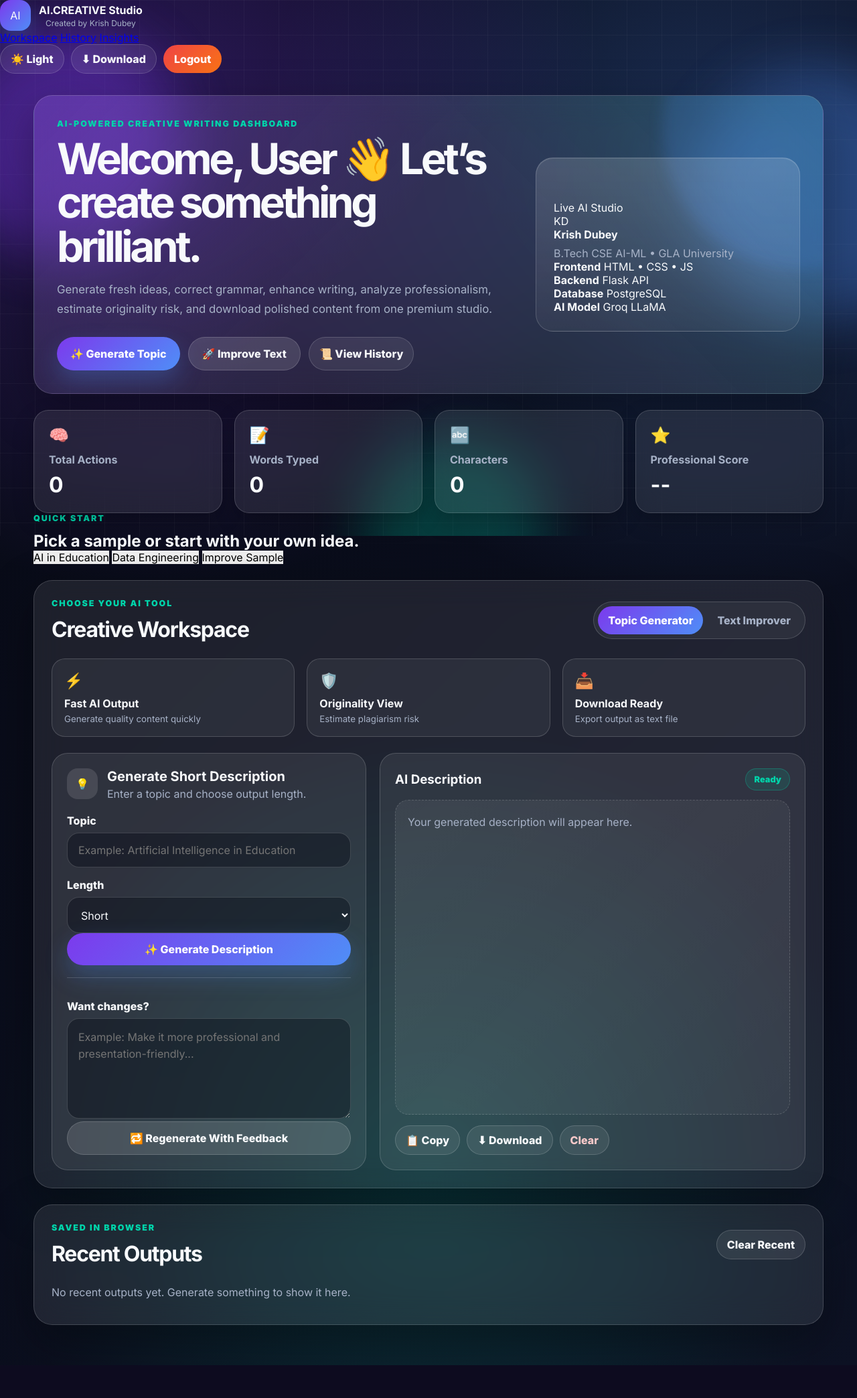
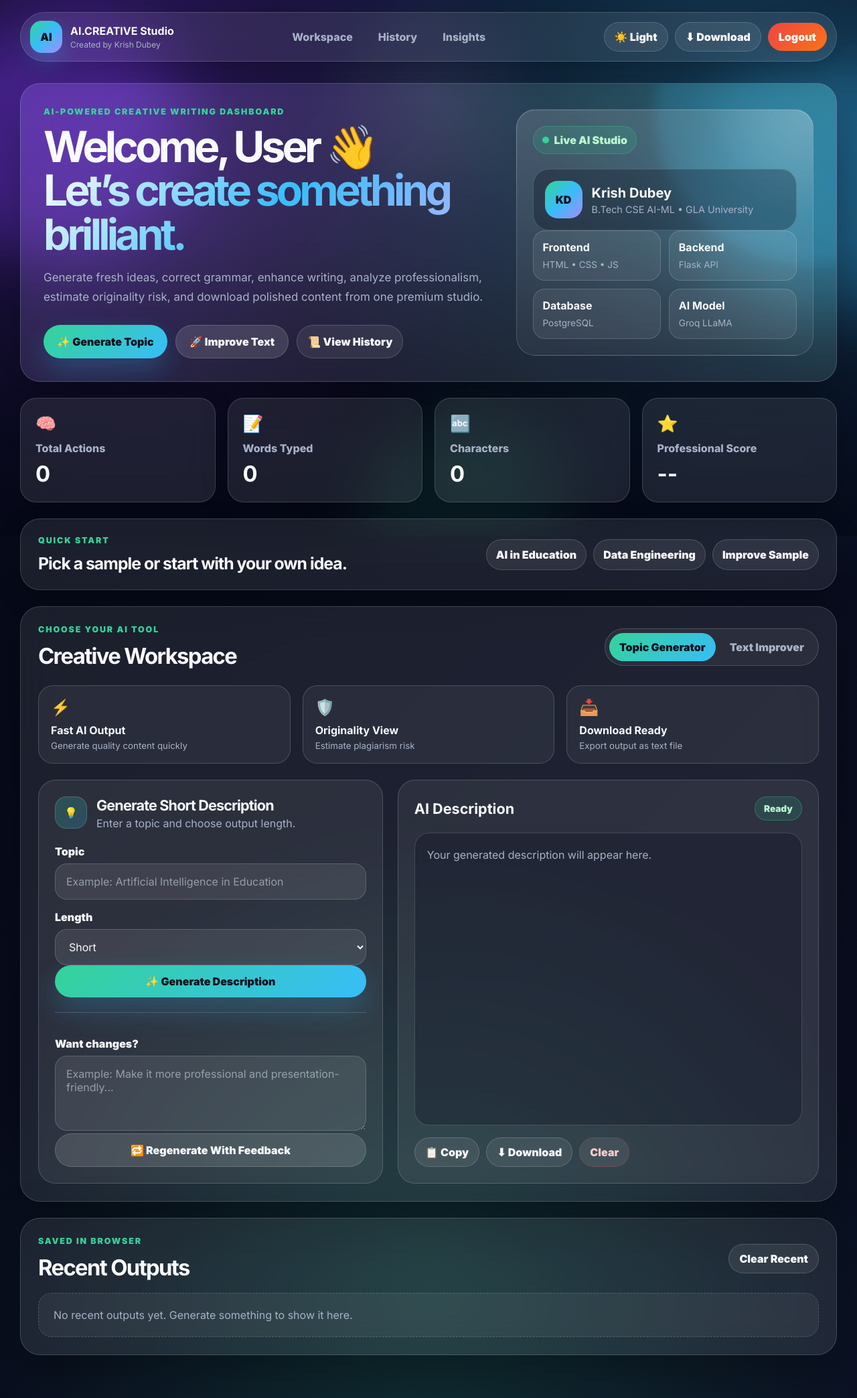
Before and after one commit to Krish28060606/MINI-PROJECT, a Flask app: page /index in a window 1280 px wide. Shown: the whole page at 67% size. Before the commit the page ends 2038 px from the top, so only its background shows below. Run offline with Flask 3, Linux system fonts and the light colour scheme; the visitor is signed in with stand-in values (Sample User, id 1); data that the repository does not hold is empty; some libraries are stand-ins or nearby versions.

Commit message:
Refactor CSS variables and styles for consistency

```diff
--- a/static/style.css
+++ b/static/style.css
@@ -1,8 +1,8 @@
 @import url('https://fonts.googleapis.com/css2?family=Inter:wght@400;500;600;700;800;900&display=swap');
 
 :root {
-  --bg: #070914;
-  --bg-2: #0d1224;
+  --bg: #050816;
+  --bg-2: #0b1023;
   --card: rgba(255, 255, 255, 0.085);
   --card-strong: rgba(255, 255, 255, 0.13);
   --border: rgba(255, 255, 255, 0.16);
@@ -10,21 +10,21 @@
   --text: #f8fafc;
   --muted: #a7b2c7;
   --primary: #7c3aed;
-  --primary-2: #4f8ef7;
-  --accent: #00d4aa;
+  --primary-2: #38bdf8;
+  --accent: #34d399;
   --warning: #f59e0b;
   --danger: #ef4444;
-  --shadow: 0 24px 70px rgba(0, 0, 0, 0.35);
-  --soft-shadow: 0 12px 32px rgba(0, 0, 0, 0.22);
-  --radius: 28px;
-  --radius-sm: 18px;
+  --shadow: 0 26px 80px rgba(0, 0, 0, 0.38);
+  --soft-shadow: 0 14px 38px rgba(0, 0, 0, 0.24);
+  --radius: 30px;
+  --radius-sm: 20px;
 }
 
 body.light-theme {
   --bg: #eef4ff;
   --bg-2: #f8fbff;
   --card: rgba(255, 255, 255, 0.74);
-  --card-strong: rgba(255, 255, 255, 0.92);
+  --card-strong: rgba(255, 255, 255, 0.95);
   --border: rgba(15, 23, 42, 0.12);
   --border-strong: rgba(79, 70, 229, 0.22);
   --text: #0f172a;
@@ -48,9 +48,9 @@ body {
   font-family: 'Inter', system-ui, sans-serif;
   color: var(--text);
   background:
-    radial-gradient(circle at 18% 10%, rgba(124, 58, 237, 0.32), transparent 32%),
-    radial-gradient(circle at 82% 12%, rgba(79, 142, 247, 0.26), transparent 32%),
-    radial-gradient(circle at 50% 85%, rgba(0, 212, 170, 0.18), transparent 35%),
+    radial-gradient(circle at 14% 8%, rgba(124, 58, 237, 0.34), transparent 30%),
+    radial-gradient(circle at 86% 8%, rgba(56, 189, 248, 0.28), transparent 32%),
+    radial-gradient(circle at 50% 92%, rgba(52, 211, 153, 0.18), transparent 34%),
     linear-gradient(135deg, var(--bg), var(--bg-2));
   overflow-x: hidden;
 }
@@ -59,12 +59,13 @@ body::before {
   content: "";
   position: fixed;
   inset: 0;
-  z-index: -3;
+  z-index: -4;
   pointer-events: none;
   background-image:
     linear-gradient(rgba(255, 255, 255, 0.035) 1px, transparent 1px),
     linear-gradient(90deg, rgba(255, 255, 255, 0.035) 1px, transparent 1px);
-  background-size: 52px 52px;
+  background-size: 54px 54px;
+  mask-image: radial-gradient(circle at center, black, transparent 78%);
 }
 
 button,
@@ -81,7 +82,7 @@ button {
 .page-bg {
   position: fixed;
   inset: 0;
-  z-index: -2;
+  z-index: -3;
   overflow: hidden;
   pointer-events: none;
 }
@@ -89,64 +90,67 @@ button {
 .orb {
   position: absolute;
   border-radius: 999px;
-  filter: blur(40px);
+  filter: blur(46px);
   opacity: 0.75;
   animation: floatOrb 16s ease-in-out infinite;
 }
 
 .orb-one {
-  width: 320px;
-  height: 320px;
-  top: 80px;
-  left: -90px;
+  width: 340px;
+  height: 340px;
+  top: 70px;
+  left: -100px;
   background: rgba(124, 58, 237, 0.55);
 }
 
 .orb-two {
-  width: 360px;
-  height: 360px;
-  right: -110px;
-  top: 130px;
-  background: rgba(79, 142, 247, 0.45);
+  width: 370px;
+  height: 370px;
+  right: -120px;
+  top: 120px;
+  background: rgba(56, 189, 248, 0.45);
   animation-delay: -5s;
 }
 
 .orb-three {
-  width: 280px;
-  height: 280px;
+  width: 310px;
+  height: 310px;
   left: 42%;
-  bottom: -130px;
-  background: rgba(0, 212, 170, 0.32);
+  bottom: -140px;
+  background: rgba(52, 211, 153, 0.32);
   animation-delay: -10s;
 }
 
-@keyframes floatOrb {
-  0%, 100% {
-    transform: translate3d(0, 0, 0) scale(1);
-  }
-
-  50% {
-    transform: translate3d(26px, -32px, 0) scale(1.08);
-  }
+.grid-glow {
+  position: absolute;
+  inset: 0;
+  background:
+    radial-gradient(circle at 50% 20%, rgba(255,255,255,0.08), transparent 20%),
+    linear-gradient(to top, rgba(5,8,22,0.65), transparent 55%);
 }
 
-/* NAVBAR */
+@keyframes floatOrb {
+  0%, 100% { transform: translate3d(0, 0, 0) scale(1); }
+  50% { transform: translate3d(28px, -34px, 0) scale(1.08); }
+}
 
-.navbar {
-  width: min(1180px, calc(100% - 32px));
+/* TOPBAR */
+
+.topbar {
+  width: min(1220px, calc(100% - 32px));
   margin: 18px auto 0;
-  padding: 14px;
+  padding: 12px 14px;
   position: sticky;
   top: 14px;
   z-index: 20;
-  display: flex;
+  display: grid;
+  grid-template-columns: auto 1fr auto;
   align-items: center;
-  justify-content: space-between;
   gap: 16px;
   background: var(--card);
   border: 1px solid var(--border);
   border-radius: 999px;
-  backdrop-filter: blur(22px);
+  backdrop-filter: blur(24px);
   box-shadow: var(--soft-shadow);
 }
 
@@ -157,16 +161,19 @@ button {
   color: var(--text);
   background: transparent;
   cursor: pointer;
+  text-align: left;
 }
 
 .brand-icon {
-  width: 46px;
-  height: 46px;
+  width: 48px;
+  height: 48px;
   display: grid;
   place-items: center;
-  border-radius: 16px;
-  background: linear-gradient(135deg, var(--primary), var(--primary-2));
-  box-shadow: 0 14px 28px rgba(79, 142, 247, 0.26);
+  border-radius: 17px;
+  color: #06111f;
+  font-weight: 950;
+  background: linear-gradient(135deg, var(--accent), var(--primary-2), #a78bfa);
+  box-shadow: 0 14px 32px rgba(56, 189, 248, 0.26);
 }
 
 .brand strong {
@@ -176,9 +183,29 @@ button {
 
 .brand small {
   display: block;
-  margin-top: 2px;
+  margin-top: 3px;
   color: var(--muted);
   font-size: 0.75rem;
+}
+
+.topbar-center {
+  display: flex;
+  justify-content: center;
+  gap: 10px;
+}
+
+.topbar-center a {
+  color: var(--muted);
+  text-decoration: none;
+  padding: 11px 14px;
+  border-radius: 999px;
+  font-weight: 800;
+  transition: .22s ease;
+}
+
+.topbar-center a:hover {
+  color: var(--text);
+  background: rgba(255,255,255,0.08);
 }
 
 .nav-actions {
@@ -198,19 +225,19 @@ button {
   cursor: pointer;
   border-radius: 999px;
   transition: 0.22s ease;
-  font-weight: 800;
+  font-weight: 850;
 }
 
 .primary-btn {
   padding: 14px 20px;
-  color: white;
-  background: linear-gradient(135deg, var(--primary), var(--primary-2));
-  box-shadow: 0 16px 35px rgba(79, 142, 247, 0.28);
+  color: #06111f;
+  background: linear-gradient(135deg, var(--accent), var(--primary-2));
+  box-shadow: 0 18px 40px rgba(56, 189, 248, 0.24);
 }
 
 .primary-btn:hover {
   transform: translateY(-3px);
-  box-shadow: 0 20px 45px rgba(79, 142, 247, 0.38);
+  box-shadow: 0 20px 45px rgba(56, 189, 248, 0.34);
 }
 
 .secondary-btn {
@@ -253,17 +280,17 @@ button {
 /* MAIN */
 
 .app-shell {
-  width: min(1180px, calc(100% - 32px));
-  margin: 32px auto 60px;
+  width: min(1220px, calc(100% - 32px));
+  margin: 32px auto 64px;
 }
 
 /* HERO */
 
 .hero-card {
-  min-height: 360px;
+  min-height: 420px;
   padding: 34px;
   display: grid;
-  grid-template-columns: 1.4fr 0.8fr;
+  grid-template-columns: 1.38fr 0.9fr;
   gap: 24px;
   align-items: center;
   position: relative;
@@ -271,22 +298,22 @@ button {
   border: 1px solid var(--border);
   border-radius: var(--radius);
   background:
-    linear-gradient(135deg, rgba(124, 58, 237, 0.18), transparent 45%),
-    linear-gradient(225deg, rgba(0, 212, 170, 0.13), transparent 42%),
+    linear-gradient(135deg, rgba(124, 58, 237, 0.20), transparent 45%),
+    linear-gradient(225deg, rgba(52, 211, 153, 0.14), transparent 42%),
     var(--card);
-  backdrop-filter: blur(22px);
+  backdrop-filter: blur(24px);
   box-shadow: var(--shadow);
 }
 
 .hero-card::after {
   content: "";
   position: absolute;
-  width: 420px;
-  height: 420px;
-  right: -180px;
-  top: -160px;
+  width: 460px;
+  height: 460px;
+  right: -190px;
+  top: -190px;
   border-radius: 999px;
-  background: rgba(79, 142, 247, 0.16);
+  background: rgba(56, 189, 248, 0.16);
   filter: blur(10px);
 }
 
@@ -298,23 +325,31 @@ button {
 .eyebrow {
   color: var(--accent);
   font-size: 0.78rem;
-  font-weight: 900;
+  font-weight: 950;
   letter-spacing: 0.15em;
   text-transform: uppercase;
   margin-bottom: 12px;
 }
 
 .hero-card h1 {
-  font-size: clamp(2.2rem, 5vw, 4.8rem);
+  font-size: clamp(2.25rem, 5vw, 4.9rem);
   line-height: 1.02;
-  letter-spacing: -0.07em;
+  letter-spacing: -0.075em;
   margin-bottom: 18px;
 }
 
+.hero-card h1 span {
+  display: block;
+  background: linear-gradient(135deg, #ffffff, var(--primary-2), #c4b5fd);
+  -webkit-background-clip: text;
+  background-clip: text;
+  color: transparent;
+}
+
 .hero-subtitle {
-  max-width: 660px;
+  max-width: 720px;
   color: var(--muted);
-  font-size: 1.05rem;
+  font-size: 1.06rem;
   line-height: 1.75;
 }
 
@@ -328,81 +363,100 @@ button {
 .hero-panel {
   position: relative;
   z-index: 2;
-  min-height: 260px;
-  padding: 26px;
+  min-height: 310px;
+  padding: 24px;
   display: flex;
   flex-direction: column;
-  justify-content: flex-end;
-  border-radius: 26px;
+  border-radius: 28px;
   border: 1px solid var(--border);
-  background: linear-gradient(180deg, rgba(255,255,255,0.15), rgba(255,255,255,0.05));
+  background:
+    radial-gradient(circle at top right, rgba(255,255,255,0.18), transparent 28%),
+    linear-gradient(180deg, rgba(255,255,255,0.15), rgba(255,255,255,0.05));
   box-shadow: inset 0 1px 0 rgba(255,255,255,0.12);
 }
 
-.pulse-dot {
-  width: 18px;
-  height: 18px;
+.live-pill {
+  width: fit-content;
+  display: inline-flex;
+  align-items: center;
+  gap: 8px;
+  padding: 10px 13px;
   border-radius: 999px;
+  background: rgba(52, 211, 153, 0.14);
+  color: #bbf7d0;
+  border: 1px solid rgba(52, 211, 153, 0.30);
+  font-weight: 850;
+}
+
+.live-pill span {
+  width: 10px;
+  height: 10px;
+  border-radius: 50%;
   background: var(--accent);
-  box-shadow: 0 0 0 0 rgba(0, 212, 170, 0.55);
+  box-shadow: 0 0 0 0 rgba(52, 211, 153, 0.55);
   animation: pulseDot 1.8s infinite;
 }
 
 @keyframes pulseDot {
-  70% {
-    box-shadow: 0 0 0 18px rgba(0, 212, 170, 0);
-  }
+  70% { box-shadow: 0 0 0 16px rgba(52, 211, 153, 0); }
 }
 
-.hero-panel h3 {
-  margin-top: 24px;
-  font-size: 1.7rem;
+.creator-card {
+  margin-top: 22px;
+  padding: 17px;
+  display: grid;
+  grid-template-columns: auto 1fr;
+  gap: 14px;
+  align-items: center;
+  border-radius: 24px;
+  background: rgba(2, 6, 23, 0.28);
+  border: 1px solid var(--border);
 }
 
-.hero-panel p {
-  margin-top: 8px;
-  color: var(--muted);
+.creator-avatar {
+  width: 56px;
+  height: 56px;
+  display: grid;
+  place-items: center;
+  border-radius: 19px;
+  color: #06111f;
+  font-weight: 950;
+  background: linear-gradient(135deg, var(--accent), var(--primary-2), #a78bfa);
 }
 
-.mini-bars {
-  margin-top: 24px;
-  display: flex;
-  align-items: flex-end;
-  gap: 10px;
-  height: 70px;
+.creator-card strong {
+  display: block;
+  font-size: 1.25rem;
 }
 
-.mini-bars span {
-  width: 100%;
-  border-radius: 999px;
-  background: linear-gradient(180deg, var(--accent), var(--primary-2));
-  animation: bars 1.4s ease-in-out infinite;
+.creator-card p {
+  margin-top: 4px;
+  color: var(--muted);
+  font-size: .9rem;
 }
 
-.mini-bars span:nth-child(1) {
-  height: 36%;
+.system-stack {
+  margin-top: auto;
+  display: grid;
+  grid-template-columns: 1fr 1fr;
+  gap: 12px;
 }
 
-.mini-bars span:nth-child(2) {
-  height: 68%;
-  animation-delay: -0.3s;
+.system-stack div {
+  padding: 14px;
+  border-radius: 18px;
+  background: rgba(255,255,255,0.07);
+  border: 1px solid var(--border);
 }
 
-.mini-bars span:nth-child(3) {
-  height: 48%;
-  animation-delay: -0.6s;
+.system-stack b {
+  display: block;
+  margin-bottom: 5px;
 }
 
-.mini-bars span:nth-child(4) {
-  height: 86%;
-  animation-delay: -0.9s;
-}
-
-@keyframes bars {
-  50% {
-    transform: scaleY(0.58);
-    opacity: 0.65;
-  }
+.system-stack span {
+  color: var(--muted);
+  font-size: .85rem;
 }
 
 /* STATS */
@@ -416,27 +470,79 @@ button {
 
 .stat-card {
   padding: 22px;
-  border-radius: 22px;
+  border-radius: 24px;
   background: var(--card);
   border: 1px solid var(--border);
-  backdrop-filter: blur(22px);
+  backdrop-filter: blur(24px);
   box-shadow: var(--soft-shadow);
+  transition: .22s ease;
+}
+
+.stat-card:hover,
+.feature-card:hover,
+.analysis-card:hover {
+  transform: translateY(-4px);
+  border-color: var(--border-strong);
 }
 
 .stat-card span {
-  font-size: 1.5rem;
+  font-size: 1.55rem;
 }
 
 .stat-card p {
   margin-top: 12px;
   color: var(--muted);
-  font-weight: 700;
+  font-weight: 750;
 }
 
 .stat-card strong {
   display: block;
   margin-top: 8px;
-  font-size: 2rem;
+  font-size: 2.05rem;
+}
+
+/* QUICK START */
+
+.quick-start-card {
+  margin-top: 24px;
+  padding: 24px 26px;
+  border-radius: var(--radius);
+  background: var(--card);
+  border: 1px solid var(--border);
+  backdrop-filter: blur(24px);
+  box-shadow: var(--soft-shadow);
+  display: flex;
+  justify-content: space-between;
+  gap: 20px;
+  align-items: center;
+}
+
+.quick-start-card h2 {
+  font-size: 1.55rem;
+  letter-spacing: -0.04em;
+}
+
+.prompt-chips {
+  display: flex;
+  gap: 10px;
+  flex-wrap: wrap;
+  justify-content: flex-end;
+}
+
+.prompt-chips button {
+  cursor: pointer;
+  padding: 12px 14px;
+  border-radius: 999px;
+  color: var(--text);
+  background: rgba(255,255,255,0.08);
+  border: 1px solid var(--border);
+  font-weight: 850;
+  transition: .2s ease;
+}
+
+.prompt-chips button:hover {
+  transform: translateY(-2px);
+  background: rgba(255,255,255,0.16);
 }
 
 /* WORKSPACE */
@@ -448,7 +554,7 @@ button {
   border-radius: var(--radius);
   background: var(--card);
   border: 1px solid var(--border);
-  backdrop-filter: blur(22px);
+  backdrop-filter: blur(24px);
   box-shadow: var(--shadow);
 }
 
@@ -461,8 +567,8 @@ button {
 }
 
 .workspace-header h2 {
-  font-size: 2rem;
-  letter-spacing: -0.04em;
+  font-size: 2.05rem;
+  letter-spacing: -0.05em;
 }
 
 .tool-switch {
@@ -481,8 +587,8 @@ button {
 }
 
 .switch-btn.active {
-  color: white;
-  background: linear-gradient(135deg, var(--primary), var(--primary-2));
+  color: #06111f;
+  background: linear-gradient(135deg, var(--accent), var(--primary-2));
 }
 
 /* FEATURES */
@@ -496,13 +602,14 @@ button {
 
 .feature-card {
   padding: 18px;
-  border-radius: 20px;
+  border-radius: 22px;
   border: 1px solid var(--border);
   background: rgba(255,255,255,0.06);
+  transition: .22s ease;
 }
 
 .feature-card span {
-  font-size: 1.4rem;
+  font-size: 1.45rem;
 }
 
 .feature-card strong {
@@ -520,62 +627,51 @@ button {
 
 .section {
   display: none;
-  animation: fadeUp 0.36s ease both;
 }
 
 .active-section {
   display: block;
 }
 
-@keyframes fadeUp {
-  from {
-    opacity: 0;
-    transform: translateY(14px);
-  }
-
-  to {
-    opacity: 1;
-    transform: translateY(0);
-  }
-}
-
 .section-grid {
   display: grid;
-  grid-template-columns: 0.85fr 1.15fr;
-  gap: 20px;
+  grid-template-columns: 0.9fr 1.1fr;
+  gap: 22px;
 }
 
 .section-grid.wide-left {
-  grid-template-columns: 1fr 1fr;
+  grid-template-columns: 1.1fr 0.9fr;
 }
 
 .input-card,
 .result-card {
-  padding: 22px;
-  border-radius: 24px;
-  background: rgba(255,255,255,0.075);
+  padding: 24px;
+  border-radius: 26px;
+  background: rgba(255,255,255,0.07);
   border: 1px solid var(--border);
 }
 
 .card-title {
   display: flex;
+  gap: 14px;
   align-items: flex-start;
-  gap: 14px;
-  margin-bottom: 20px;
+  margin-bottom: 22px;
 }
 
 .card-title span {
-  width: 46px;
-  height: 46px;
+  width: 48px;
+  height: 48px;
+  flex: 0 0 48px;
   display: grid;
   place-items: center;
-  flex: 0 0 46px;
-  border-radius: 16px;
-  background: rgba(255,255,255,0.12);
+  border-radius: 17px;
+  background: linear-gradient(135deg, rgba(52, 211, 153, .22), rgba(56, 189, 248, .20));
+  border: 1px solid var(--border);
 }
 
 .card-title h3 {
-  font-size: 1.25rem;
+  font-size: 1.35rem;
+  letter-spacing: -0.04em;
 }
 
 .card-title p {
@@ -587,153 +683,116 @@ label {
   display: block;
   margin: 16px 0 8px;
   color: var(--text);
-  font-weight: 800;
+  font-weight: 850;
 }
 
 input,
 textarea,
 select {
   width: 100%;
-  outline: none;
+  color: var(--text);
+  background: rgba(255,255,255,0.09);
   border: 1px solid var(--border);
   border-radius: 18px;
-  padding: 15px 16px;
-  color: var(--text);
-  background: rgba(5, 8, 20, 0.38);
-  transition: 0.22s ease;
+  outline: none;
+  transition: .22s ease;
 }
 
-body.light-theme input,
-body.light-theme textarea,
-body.light-theme select {
-  background: rgba(255,255,255,0.7);
+input,
+select {
+  min-height: 54px;
+  padding: 0 16px;
+}
+
+textarea {
+  min-height: 175px;
+  padding: 16px;
+  resize: vertical;
+}
+
+input::placeholder,
+textarea::placeholder {
+  color: rgba(203, 213, 225, 0.62);
 }
 
 input:focus,
 textarea:focus,
 select:focus {
   border-color: var(--primary-2);
-  box-shadow: 0 0 0 5px rgba(79,142,247,0.14);
-}
-
-textarea {
-  min-height: 150px;
-  resize: vertical;
-  line-height: 1.6;
+  box-shadow: 0 0 0 4px rgba(56, 189, 248, 0.12);
 }
 
 .feedback-box {
-  margin-top: 18px;
-  padding-top: 16px;
+  margin-top: 22px;
+  padding-top: 20px;
   border-top: 1px solid var(--border);
 }
 
-/* ACTION BUTTONS */
-
-.btn-group {
-  margin-top: 18px;
-  display: flex;
-  flex-wrap: wrap;
-  gap: 10px;
+.feedback-box textarea {
+  min-height: 112px;
 }
 
-.btn-group button {
-  padding: 11px 14px;
-  color: var(--text);
-  background: rgba(255,255,255,0.09);
-  border: 1px solid var(--border);
-}
-
-/* ANALYSIS */
-
-.analysis-panel {
-  margin-top: 18px;
-  display: grid;
-  grid-template-columns: 1fr 1fr;
-  gap: 14px;
-}
-
-.analysis-card {
-  padding: 16px;
-  border-radius: 18px;
-  border: 1px solid var(--border);
-  background: rgba(255,255,255,0.06);
-}
-
-.analysis-card span {
-  font-size: 1.3rem;
-}
-
-.analysis-card h4 {
-  margin-top: 8px;
-}
-
-.analysis-card p {
-  margin-top: 7px;
-  color: var(--muted);
-  line-height: 1.5;
-}
-
-/* RESULT */
+/* RESULTS */
 
 .result-card {
-  min-height: 420px;
   display: flex;
   flex-direction: column;
+  min-height: 450px;
 }
 
 .result-top {
   display: flex;
   justify-content: space-between;
-  gap: 12px;
+  gap: 14px;
   align-items: center;
-  margin-bottom: 14px;
+  margin-bottom: 18px;
+}
+
+.result-top h3 {
+  font-size: 1.35rem;
 }
 
 .status-pill {
-  padding: 8px 12px;
+  padding: 9px 13px;
   border-radius: 999px;
-  color: var(--accent);
-  background: rgba(0,212,170,0.12);
-  border: 1px solid rgba(0,212,170,0.28);
-  font-size: 0.8rem;
+  color: #bbf7d0;
+  background: rgba(52, 211, 153, 0.14);
+  border: 1px solid rgba(52, 211, 153, 0.30);
+  font-size: .85rem;
   font-weight: 900;
 }
 
 .status-pill.loading {
-  color: var(--warning);
-  background: rgba(245,158,11,0.12);
-  border-color: rgba(245,158,11,0.28);
+  color: #fde68a;
+  background: rgba(245, 158, 11, 0.16);
+  border-color: rgba(245, 158, 11, 0.32);
 }
 
 .loader {
-  width: 42px;
-  height: 42px;
+  width: 38px;
+  height: 38px;
   display: none;
-  margin: 16px auto;
-  border: 4px solid rgba(255,255,255,0.14);
+  border-radius: 999px;
+  border: 4px solid rgba(255,255,255,0.18);
   border-top-color: var(--primary-2);
-  border-radius: 50%;
   animation: spin 0.8s linear infinite;
+  margin-bottom: 16px;
 }
 
 @keyframes spin {
-  to {
-    transform: rotate(360deg);
-  }
+  to { transform: rotate(360deg); }
 }
 
 .output-text {
   flex: 1;
+  min-height: 235px;
+  padding: 18px;
+  border-radius: 22px;
+  color: var(--text);
+  background: rgba(2, 6, 23, 0.26);
+  border: 1px solid var(--border);
+  line-height: 1.75;
   white-space: pre-wrap;
-  color: var(--text);
-  line-height: 1.8;
-  font-size: 1rem;
-  padding: 18px;
-  border-radius: 20px;
-  background:
-    linear-gradient(135deg, rgba(255,255,255,0.07), rgba(255,255,255,0.03));
-  border: 1px dashed var(--border);
   overflow-wrap: anywhere;
 }
 
@@ -742,31 +801,87 @@ textarea {
 }
 
 .result-actions {
-  margin-top: 16px;
   display: flex;
+  gap: 10px;
   flex-wrap: wrap;
-  gap: 10px;
+  margin-top: 18px;
 }
 
 .danger-lite {
   color: #fecaca;
+  border-color: rgba(239, 68, 68, 0.28);
 }
 
-/* RECENT OUTPUT */
+/* TEXT IMPROVER */
 
-.compact {
-  margin-bottom: 16px;
+.btn-group {
+  margin-top: 18px;
+  display: grid;
+  grid-template-columns: repeat(3, 1fr);
+  gap: 10px;
+}
+
+.btn-group button {
+  padding: 12px 10px;
+  color: var(--text);
+  background: rgba(255,255,255,0.08);
+  border: 1px solid var(--border);
+}
+
+.analysis-panel {
+  margin-top: 20px;
+  display: grid;
+  grid-template-columns: 0.85fr 1.15fr;
+  gap: 14px;
+}
+
+.analysis-card {
+  padding: 17px;
+  border-radius: 22px;
+  background: rgba(255,255,255,0.06);
+  border: 1px solid var(--border);
+  transition: .22s ease;
+}
+
+.analysis-card span {
+  font-size: 1.35rem;
+}
+
+.analysis-card h4 {
+  margin-top: 9px;
+}
+
+.analysis-card p {
+  margin-top: 7px;
+  color: var(--muted);
+  line-height: 1.55;
+}
+
+/* RECENT */
+
+.workspace-header.compact {
+  margin-bottom: 18px;
 }
 
 .recent-list {
   display: grid;
-  gap: 14px;
+  grid-template-columns: repeat(2, 1fr);
+  gap: 18px;
+}
+
+.empty-recent {
+  grid-column: 1 / -1;
+  color: var(--muted);
+  padding: 22px;
+  border-radius: 20px;
+  background: rgba(255,255,255,0.06);
+  border: 1px dashed var(--border);
 }
 
 .recent-item {
-  padding: 17px;
-  border-radius: 18px;
-  background: rgba(255,255,255,0.06);
+  padding: 18px;
+  border-radius: 22px;
+  background: rgba(255,255,255,0.07);
   border: 1px solid var(--border);
 }
 
@@ -783,13 +898,8 @@ textarea {
 
 .recent-item p {
   color: var(--muted);
-  line-height: 1.6;
+  line-height: 1.55;
   margin-top: 8px;
-}
-
-.empty-recent {
-  color: var(--muted);
-  padding: 12px 0;
 }
 
 /* TOAST */
```
Also changed, not shown: other parts of static/style.css (+65 -30 lines).
